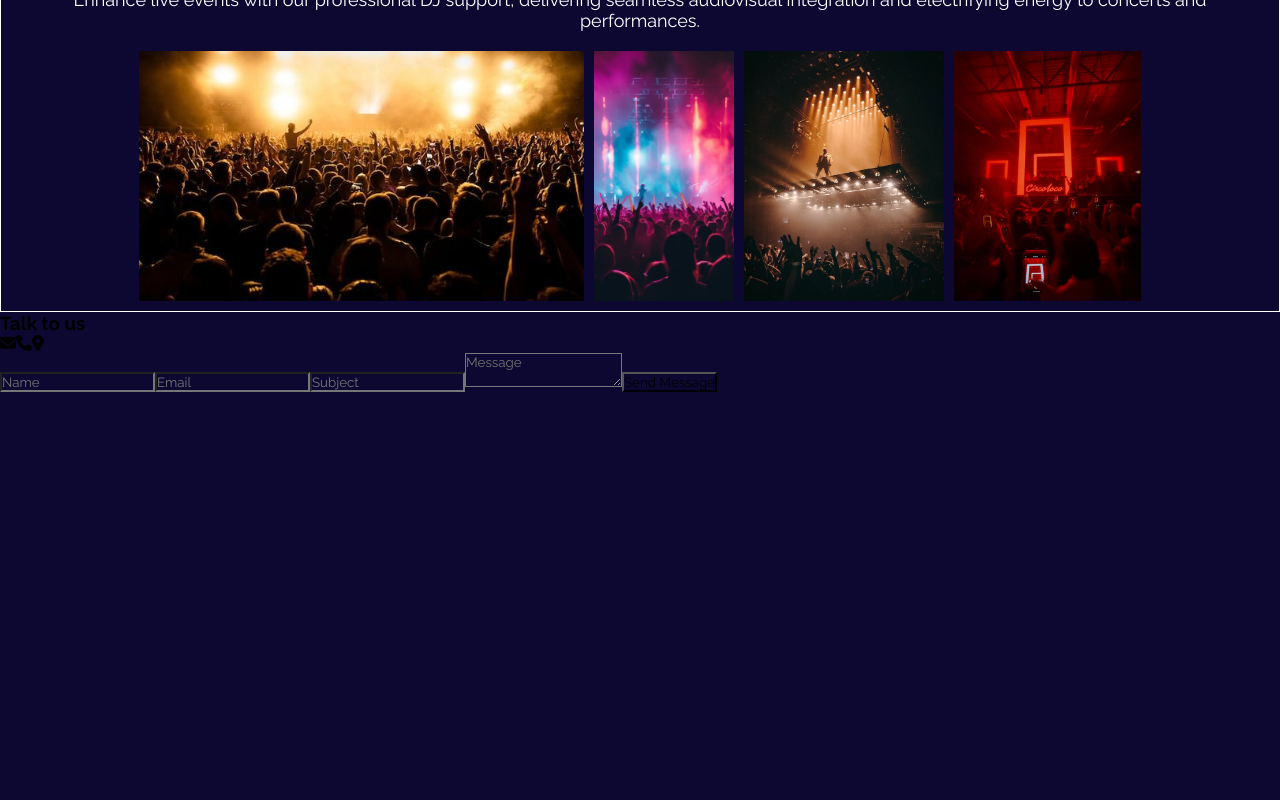
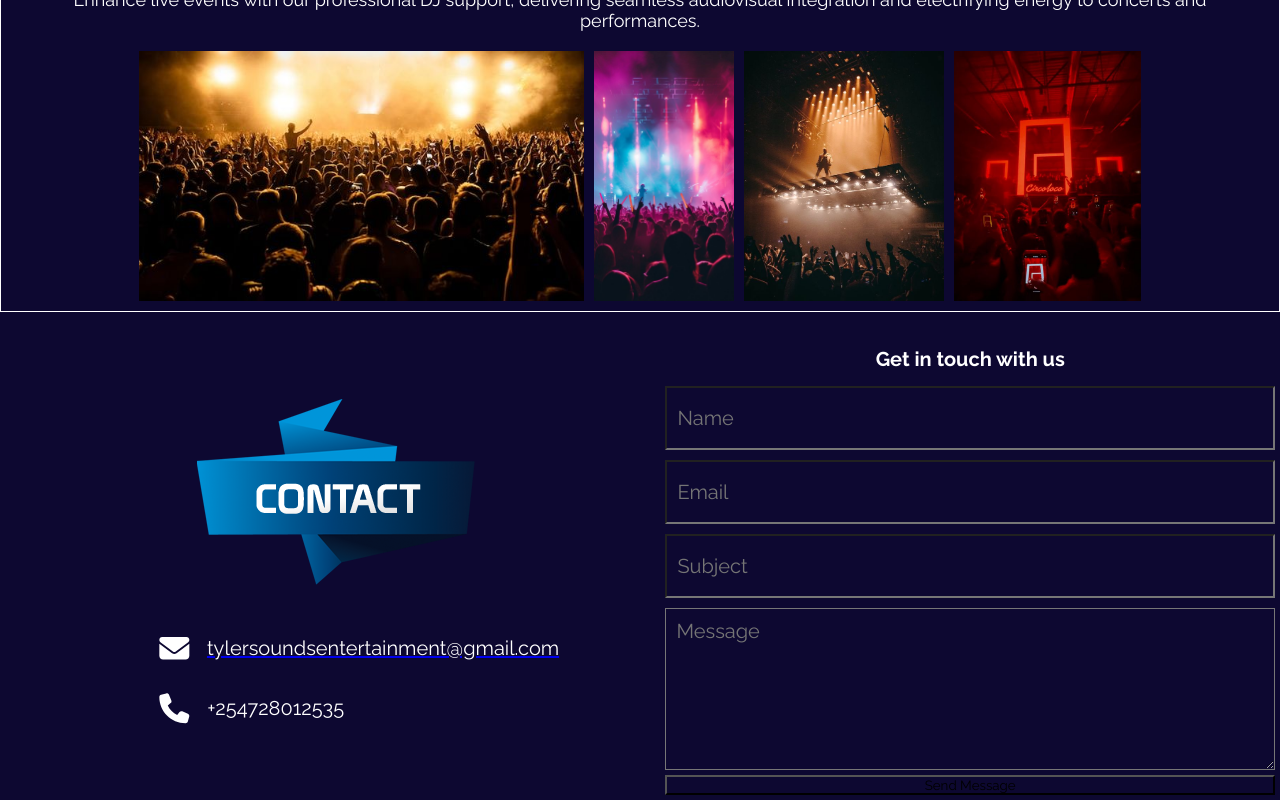
Before and after one commit to KipletingEdwin/Tyler-Sounds-Entertainment-, a React (Vite) app: page / in a window 1280 px wide. Shown: the part 3823-4623 px from the top of the page. Before the commit the page ends 4215 px from the top, so only its background shows below. Built offline with nearby package versions, Linux system fonts and the light colour scheme; a web font is replaced by a local one.

Commit message:
style the inputs

```diff
--- a/src/components/Contact/Contact.jsx
+++ b/src/components/Contact/Contact.jsx
@@ -1,33 +1,40 @@
-import React from 'react';
-import styles from './Contact.module.css';
-import { FontAwesomeIcon } from '@fortawesome/react-fontawesome';
-import { faEnvelope, faPhone, faLocationDot } from '@fortawesome/free-solid-svg-icons';
-
-
+import React from "react";
+import styles from "./Contact.module.css";
+import contact from "../../assets/contact/contact.png";
+import { FontAwesomeIcon } from "@fortawesome/react-fontawesome";
+import { faEnvelope, faPhone } from "@fortawesome/free-solid-svg-icons";
 
 function Contact() {
   return (
     <section className={styles.container}>
-        <div className={styles.contact}>
-            <h3> Talk to us </h3>
-            <div className={styles.icons}>
-            <FontAwesomeIcon icon={faEnvelope} />
-            <FontAwesomeIcon icon={faPhone} />
-            <FontAwesomeIcon icon={faLocationDot} />
+      <div className={styles.contact}>
+        <div className={styles.iconsContainer}>
+          <img src={contact} alt="contact" />
+          <div className={styles.icons}>
+            <div className={styles.iconsDiv} >
+            <FontAwesomeIcon icon={faEnvelope}  className={styles.faEnvelope} />
+            <a href="tylersoundsentertainment@gmail.com"> <p>tylersoundsentertainment@gmail.com</p> </a>
             </div>
-            <div className={styles.contactForm}>
-                <input type='text' placeholder='Name' required />
-                <input type='email' placeholder='Email' required />
-                <input type='text' placeholder='Subject' required />
-                <textarea placeholder='Message' required></textarea>
-                <button>Send Message</button>
-
+            <div className={styles.iconsDiv}>
+            <FontAwesomeIcon icon={faPhone} className={styles.faPhone} /> <p>+254728012535</p>
             </div>
 
+
+          </div>
         </div>
 
+        <div className={styles.contactForm}>
+            <h3>Get in touch with us</h3>
+          <input type="text" placeholder="Name" required />
+          <input type="email" placeholder="Email" required />
+          <input type="text" placeholder="Subject" required />
+          <textarea placeholder="Message" required></textarea>
+          <button>Send Message</button>
+        </div>
+
+      </div>
     </section>
-  )
+  );
 }
 
-export default Contact
+export default Contact;
--- a/src/components/Contact/Contact.module.css
+++ b/src/components/Contact/Contact.module.css
@@ -0,0 +1,87 @@
+.container{
+    background-color: yellow;
+    margin-top: 20px;
+}
+.contact{
+    color: #fff;
+    padding: 5px;
+    display: flex;
+    flex-direction: row;
+}
+
+.iconsContainer{
+    padding: 2%;
+    width: 50%;
+    display: flex;
+    flex-direction: column;
+    align-items: center;
+    justify-content: center;
+}
+
+.iconsContainer img{
+
+    padding: 2%;
+}
+.icons{
+    /* background-color: crimson; */
+    display: flex;
+    flex-direction: column;
+    padding: 15px;
+}
+
+.iconsDiv{
+    display: flex;
+    flex-direction: row;
+    align-items: center;
+    padding: 2%;
+    /* background-color: darkcyan; */
+}
+
+.iconsDiv p{
+    font-size: 20px;
+    color: #fff;
+    padding-left: 3%;
+
+}
+
+.faPhone {
+    height: 30px;
+    padding: 2%;
+    color: #fff;
+
+}
+
+.faEnvelope {
+    height: 30px;
+    padding: 2%;
+    color: #fff;
+}
+
+.contactForm{
+    width: 50%;
+    display: flex;
+    flex-direction: column;
+    /* background-color: green; */
+
+}
+
+.contactForm h3{
+    text-align: center;
+    padding: 10px;
+    font-size: 20px;
+}
+
+.contactForm input{
+    height: 40px;
+    padding: 10px;
+    margin: 5px 0px;
+    font-size: 20px;
+}
+
+.contactForm textarea{
+    height: 140px;
+    padding: 10px;
+    margin: 5px 0px;
+    font-size: 20px;
+
+}
```
Also changed, not shown: src/assets/contact/contact.png (added).
